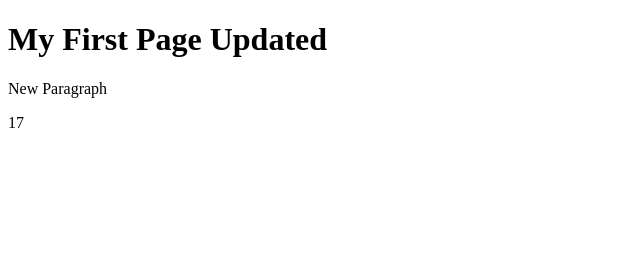
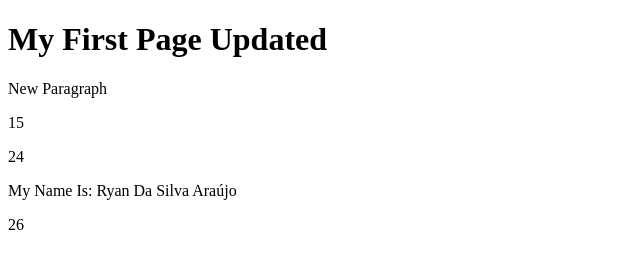
Before and after one commit to araujocrk/Modulo-02, a plain HTML site: page introduction.html in a window 1280 px wide. Shown: the whole page, without its empty margins (0-640 px from the left). Drawn offline with Linux system fonts and the light colour scheme.

Commit message:
Update introduction.html

```diff
--- a/introduction.html
+++ b/introduction.html
@@ -8,18 +8,34 @@
 <body>
     <h1 id="title">My First Page</h1>
     <p id="first-paragraph">My First Paragraph</p>
-    <p id="result"></p>
+    <p id="result1"></p>
+    <p id="result2"></p>
+    <p id="my-name"></p>
     <script>
         /*Formas de mostrar conteúdo na página:
         1: Mudar o conteúdo do elemento HTML*/
         document.getElementById('title').innerHTML = 'My First Page Updated';
         document.getElementById('first-paragraph').innerHTML = 'New Paragraph';
         // 2: Escrevendo dados com document.write (Usar apenas para teste)
-        document.write(5 + 12);
+        document.write(14 + 12);
         // 3: Criar uma mensagem em uma caixa de alerta(Usar window é opcional)
-        window.alert('First alert box message');
+        // window.alert('First alert box message');
         // 4: Para propósitos de debug, mostar dados no navegador
         console.log('Message in console');
     </script>
+    <script>
+        // Declarar variáveis:
+        // 1: Declarar variáveis e depois atribuir valores
+        let x, y, z;
+        x = 25;
+        y = 10;
+        z = x - y;
+        document.getElementById('result1').innerHTML = z;
+        var a, b, c;
+        a = 4; b = 8; c = (a + b) * 2;
+        document.getElementById('result2').innerHTML = c;
+        document.getElementById('my-name').innerHTML =
+        'My Name Is: ' + 'Ryan' + ' ' + 'Da' + ' ' + 'Silva' + ' ' + 'Araújo';
+    </script>
 </body>
 </html>
```
